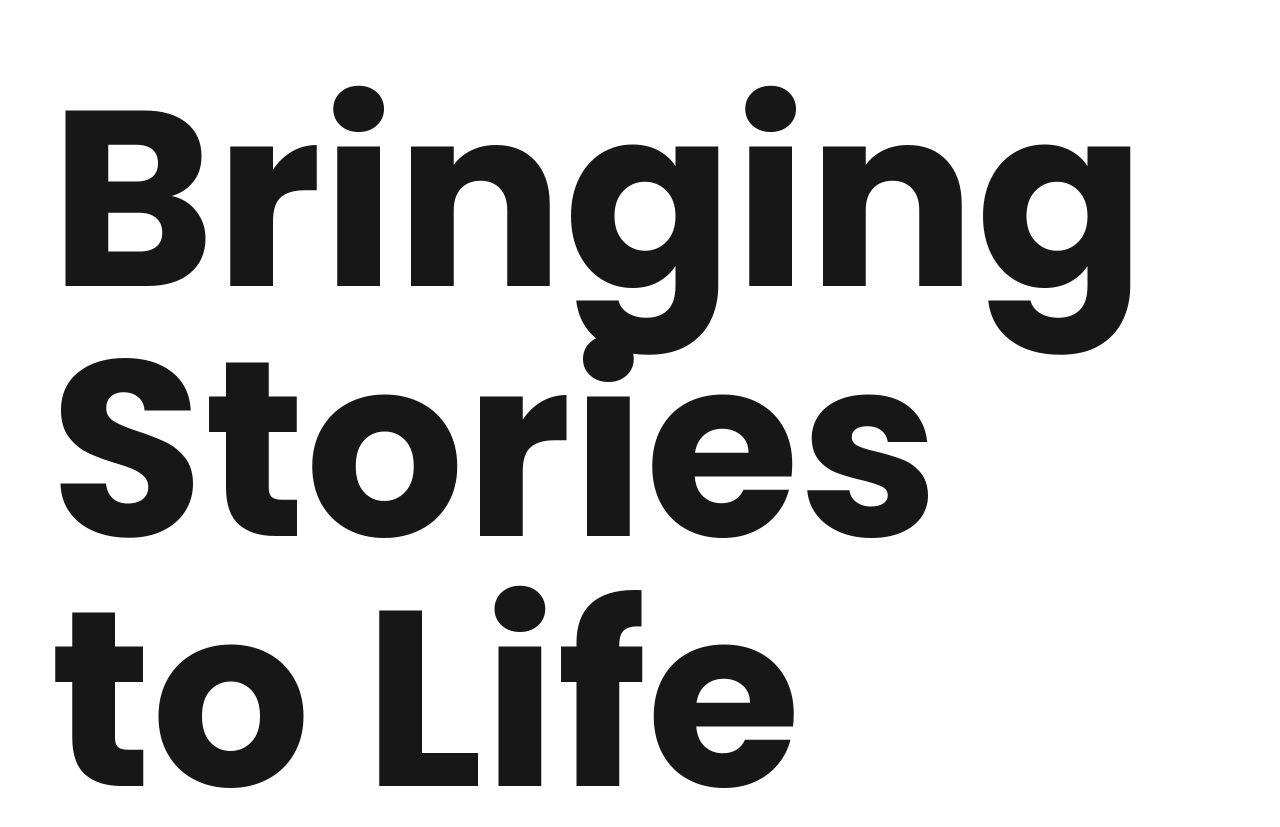
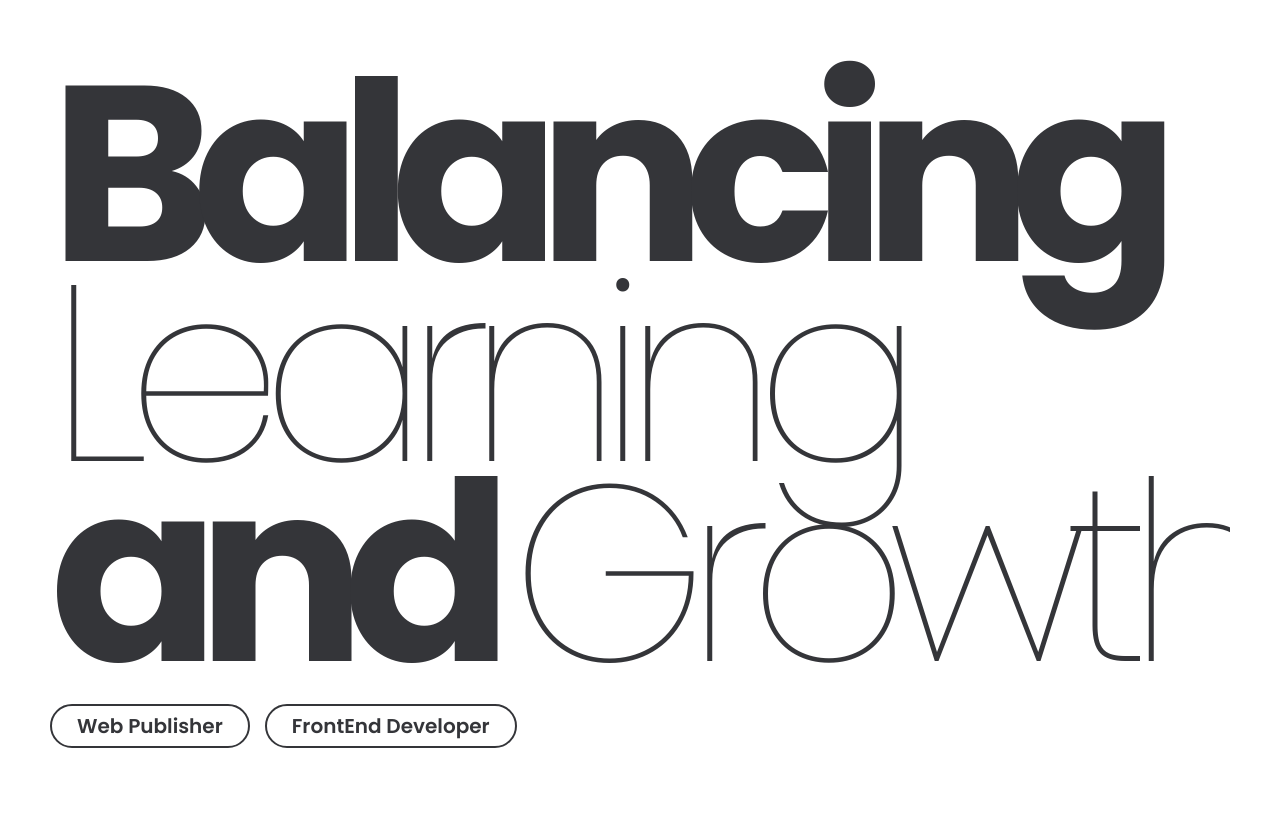
Before and after one commit to peaceRyun/balance, a Next.js app: page / in a window 1280 px wide. Shown: the part 121-948 px from the top of the page. Built offline with nearby package versions, Linux system fonts and the light colour scheme.

Commit message:
전역 => style변수 정의 // intro => 제목 및 레이블 추가 및 스타일링1.

```diff
--- a/src/app/intro/components/introtext/IntroText.jsx
+++ b/src/app/intro/components/introtext/IntroText.jsx
@@ -1,15 +1,35 @@
-import { H2Cont, IntroContainer, IntroH2 } from "./style";
+import { DivWrap, SecCont, StyledH2, StyledImg, StyledLabel } from '@/app/styles/globals';
 
 const IntroText = () => {
-  return (
-    <>
-      <IntroContainer>
-        <H2Cont>
-          <IntroH2>Bringing Stories to Life</IntroH2>
-        </H2Cont>
-      </IntroContainer>
-    </>
-  );
+    return (
+        <>
+            <SecCont $padding='120px 50px 50px'>
+                <DivWrap $padding='75px 0'>
+                    <StyledH2 variant='intro' $fontWeight='700'>
+                        Balancing
+                    </StyledH2>
+                    <StyledH2 variant='intro' $fontWeight='100'>
+                        Learning
+                    </StyledH2>
+                    <DivWrap $display='flex' $gap='10px'>
+                        <StyledH2 variant='intro' $fontWeight='700'>
+                            and
+                        </StyledH2>
+                        <DivWrap $width='350px' $height='200px'>
+                            <StyledImg src='./home/intro/seesaw-unscreen.gif'></StyledImg>
+                        </DivWrap>
+                        <StyledH2 variant='intro' $fontWeight='100'>
+                            Growth
+                        </StyledH2>
+                    </DivWrap>
+                    <DivWrap $display='flex' $gap='15px' $padding='30px 0 0 '>
+                        <StyledLabel>Web Publisher</StyledLabel>
+                        <StyledLabel>FrontEnd Developer</StyledLabel>
+                    </DivWrap>
+                </DivWrap>
+            </SecCont>
+        </>
+    );
 };
 
 export default IntroText;
--- a/src/app/intro/components/introtext/style.js
+++ b/src/app/intro/components/introtext/style.js
@@ -1,18 +1 @@
-import styled from "styled-components";
-
-export const IntroContainer = styled.section`
-  position: relative;
-  width: 100%;
-  padding: 120px 50px 50px;
-`;
-
-export const H2Cont = styled.div`
-  padding: 75px 0;
-`;
-
-export const IntroH2 = styled.h2`
-  font-family: var(--my-poppins-font);
-  font-weight: 700;
-  font-size: 250px;
-  line-height: 100%;
-`;
+import styled from 'styled-components';
--- /dev/null
+++ b/src/app/styles/globals.js
@@ -0,0 +1,54 @@
+import styled from 'styled-components';
+
+const getVariantTitleStyles = (variant) => {
+    switch (variant) {
+        case 'intro':
+            return `
+                font-family: var(--my-poppins-font);
+                font-size: 250px;
+                text-align: left;
+                line-height: 0.8em;
+                letter-spacing: -0.09em;
+                color: rgb(52, 53, 57);
+      `;
+    }
+};
+
+export const SecCont = styled.section`
+    position: ${(props) => (props.$position ? props.$position : 'relative')};
+    width: 100%;
+    padding: ${(props) => props.$padding};
+`;
+
+export const DivWrap = styled.div`
+    padding: ${(props) => props.$padding};
+    display: ${(props) => props.$display};
+    gap: ${(props) => props.$gap};
+    align-items: ${(props) => props.$alignItems};
+    justify-content: ${(props) => props.$justifyContent};
+    width: ${(props) => props.$width};
+    height: ${(props) => props.$height};
+    overflow: ${(props) => (props.$overflow ? props.$overflow : 'hidden')};
+`;
+
+export const StyledImg = styled.img`
+    object-fit: cover;
+    display: block;
+    width: 100%;
+    height: 100%;
+`;
+
+export const StyledH2 = styled.h2`
+    ${(props) => getVariantTitleStyles(props.variant)}
+    font-weight: ${(props) => props.$fontWeight}
+`;
+
+export const StyledLabel = styled.div`
+    font-family: var(--my-poppins-font);
+    font-weight: 600;
+    color: rgb(52, 53, 57);
+    border: 2px solid rgb(52, 53, 57);
+    border-radius: 250px;
+    padding: 10px 25px;
+    font-size: 20px;
+`;
```
Also changed, not shown: public/home/intro/seesaw-unscreen.gif (added), public/home/intro/seesaw.gif (added).
